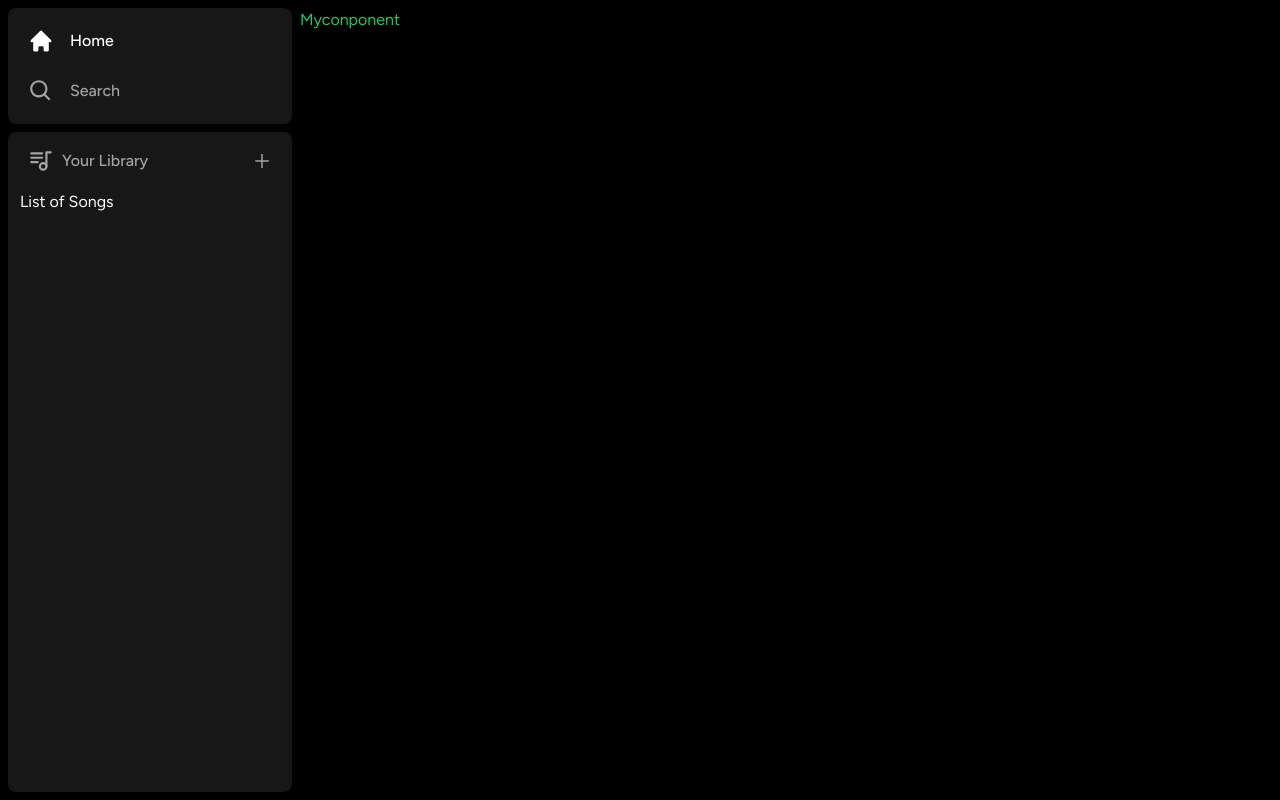
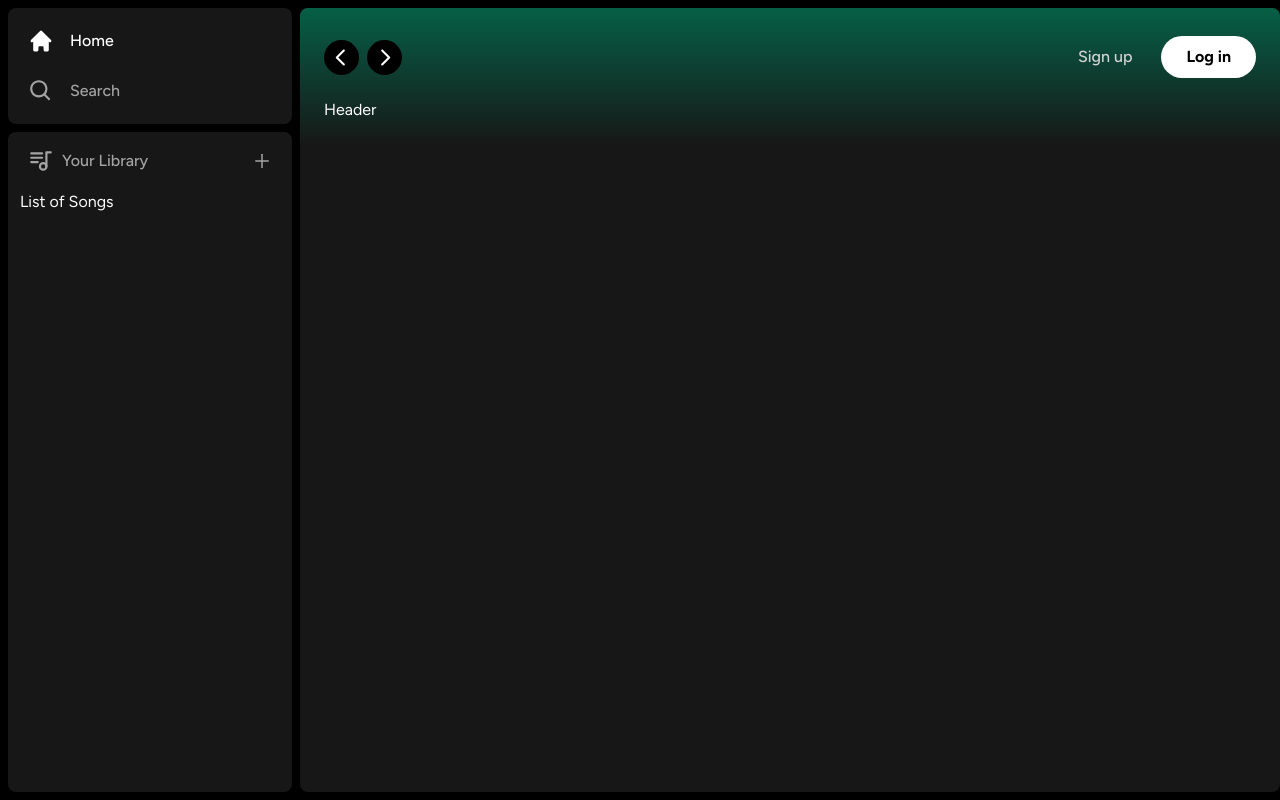
Before and after one commit to kei-1313/spotify-clone, a Next.js app in the folder spotify-clone-project/: page / in a window 1280 px wide. Built offline with nearby package versions, Linux system fonts and the light colour scheme.

Commit message:
Headerコンポーネント、Buttonコンポーネント作成

```diff
--- a/spotify-clone-project/app/(site)/page.tsx
+++ b/spotify-clone-project/app/(site)/page.tsx
@@ -1,7 +1,11 @@
+import Header from "@/components/Header"
+
 export default function Home() {
   return (
-    <div className="text-green-500">
-      <h1>Myconponent</h1>
+    <div className="bg-neutral-900 rounded-lg h-full w-full overflow-hidden overflow-y-auto">
+      <Header>
+        Header
+      </Header>
     </div>
   )
 }
--- /dev/null
+++ b/spotify-clone-project/components/Button.tsx
@@ -0,0 +1,47 @@
+import { forwardRef } from 'react'
+import { twMerge } from "tailwind-merge";
+
+interface ButtonProps
+  extends React.ButtonHTMLAttributes<HTMLButtonElement> { }
+
+const Button = forwardRef<HTMLButtonElement, ButtonProps>(({
+  className,
+  children,
+  disabled,
+  type = 'button',
+  ...props
+}, ref) => {
+  return (
+    <button
+      type={type}
+      className={twMerge(
+        `
+          w-full
+          rounded-full
+          bg-green-500
+          border
+          border-transparent
+          px-3
+          py-3
+          disabled:cursor-not-allowed
+          disabled:opacity-50
+          text-black
+          font-bold
+          hover:opacity-75
+          transition
+        `,
+        disabled && 'opacity-75 cursor-not-allowed',
+        className
+      )}
+      disabled={disabled}
+      ref={ref}
+      {...props}
+    >
+      {children}
+    </button>
+  );
+});
+
+Button.displayName = "Button"
+
+export default Button
--- /dev/null
+++ b/spotify-clone-project/components/Header.tsx
@@ -0,0 +1,120 @@
+"use client"
+
+import { useRouter } from "next/navigation";
+import { twMerge } from 'tailwind-merge'
+import { RxCaretLeft, RxCaretRight } from "react-icons/rx";
+import { HiHome } from "react-icons/hi";
+import { BiSearch } from "react-icons/bi";
+
+import Button from "./Button";
+
+interface HeaderProps {
+  children: React.ReactNode;
+  className?: string
+}
+
+
+const Header: React.FC<HeaderProps> = ({ children, className }) => {
+
+  const router = useRouter();
+
+  const handleLogout = () => {
+    //Handle logout in the future
+  }
+
+  return (
+    <div className={twMerge(`h-fit bg-gradient-to-b from-emerald-800 p-6`, className)}>
+      <div className="w-full mb-4 flex items-center justify-between">
+        <div className="hidden md:flex gap-x-2 items-center">
+          <button
+            onClick={() => router.back()}
+            className="
+              rounded-full
+              bg-black
+              flex
+              items-center
+              justify-center
+              cursor-pointer
+              hover:opacity-75
+              transition
+            "
+          >
+            <RxCaretLeft className="text-white" size={35} />
+          </button>
+          <button
+            onClick={() => router.forward()}
+            className="
+              rounded-full
+              bg-black
+              flex
+              items-center
+              justify-center
+              cursor-pointer
+              hover:opacity-75
+              transition
+            "
+          >
+            <RxCaretRight className="text-white" size={35} />
+          </button>
+        </div>
+        <div className="flex md:hidden gap-x-2 items-center">
+          <button
+            onClick={() => router.push('/')}
+            className="
+              rounded-full
+              p-2
+              bg-white
+              flex
+              items-center
+              justify-center
+              cursor-pointer
+              hover:opacity-75
+              transition
+            "
+          >
+            <HiHome className="text-black" size={20} />
+          </button>
+          <button
+            onClick={() => router.push('/search')}
+            className="
+              rounded-full
+              p-2
+              bg-white
+              flex
+              items-center
+              justify-center
+              cursor-pointer
+              hover:opacity-75
+              transition
+            "
+          >
+            <BiSearch className="text-black" size={20} />
+          </button>
+        </div>
+        <div className="flex justify-between items-center gap-x-4">
+          <div>
+            <Button
+              className="
+                    bg-transparent
+                    text-neutral-300
+                    font-medium
+                  "
+            >
+              Sign up
+            </Button>
+          </div>
+          <div>
+            <Button
+              className="bg-white px-6 py-2"
+            >
+              Log in
+            </Button>
+          </div>
+        </div>
+      </div>
+      {children}
+    </div>
+  )
+}
+
+export default Header
```
